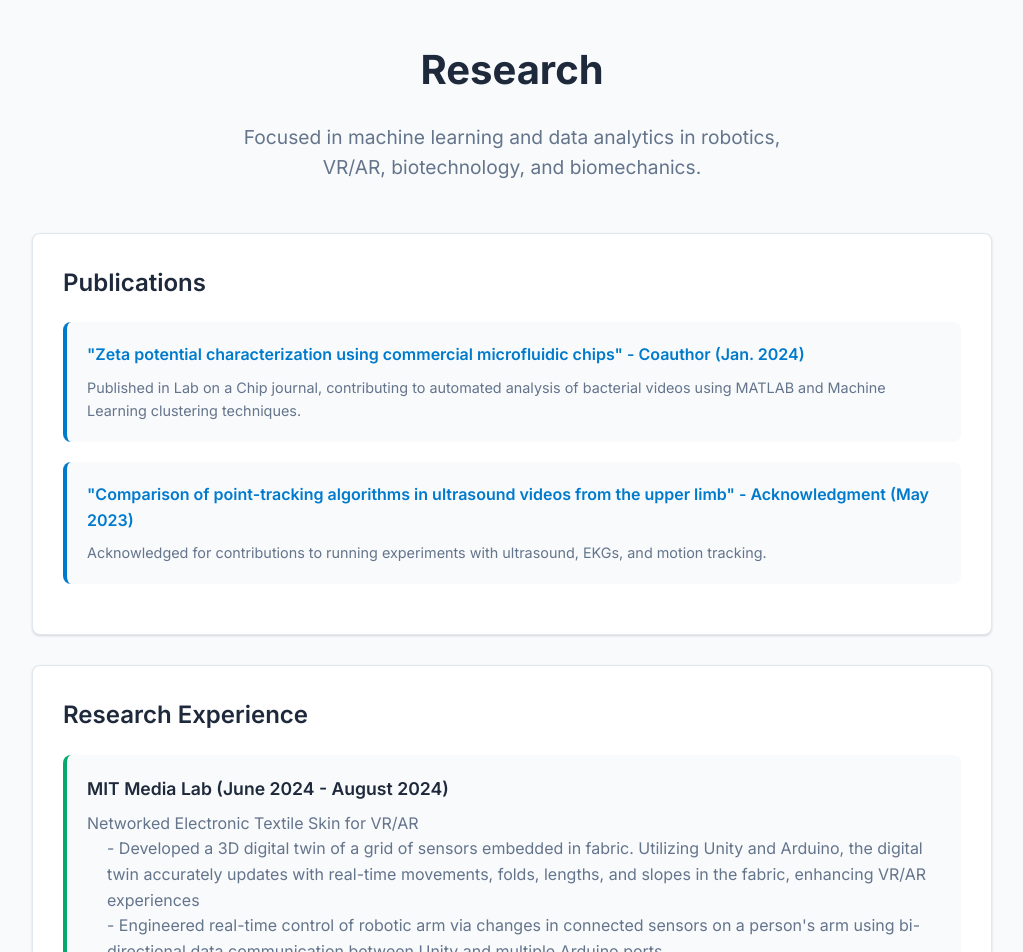
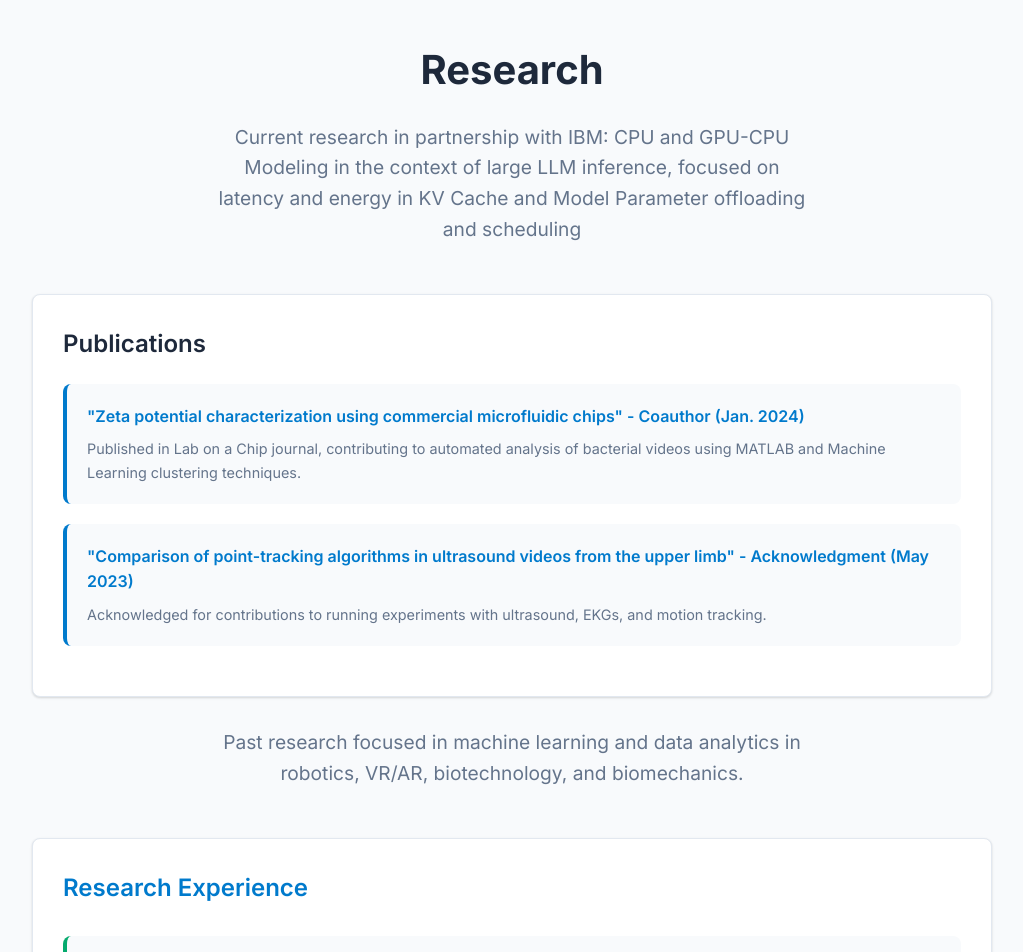
Before and after one commit to AndreaLeang/akleang, a React (Create React App) app: page /research in a window 1280 px wide. Shown: the part 120-1072 px from the top of the page, without its empty margins (128-1151 px from the left). Built offline with nearby package versions, Linux system fonts and the light colour scheme.

Commit message:
edited and added projects tab V1

```diff
--- a/public/index.html
+++ b/public/index.html
@@ -2,7 +2,6 @@
 <html lang="en">
   <head>
     <meta charset="utf-8" />
-    <link rel="icon" href="%PUBLIC_URL%/favicon.ico" />
     <meta name="viewport" content="width=device-width, initial-scale=1" />
     <meta name="theme-color" content="#007acc" />
     <meta name="description" content="Andrea Leang - MEng candidate at MIT specializing in Electrical Engineering and Computer Science" />
--- a/src/App.tsx
+++ b/src/App.tsx
@@ -4,7 +4,7 @@ import Header from './components/Header';
 import Home from './pages/Home';
 import Research from './pages/Research';
 import Experience from './pages/Experience';
-import Media from './pages/Media';
+import Projects from './pages/Projects';
 import Contact from './pages/Contact';
 import { GlobalStyle } from './styles/GlobalStyle';
 
@@ -17,7 +17,7 @@ function App() {
         <Route path="/" element={<Home />} />
         <Route path="/research" element={<Research />} />
         <Route path="/experience" element={<Experience />} />
-        <Route path="/media" element={<Media />} />
+        <Route path="/projects" element={<Projects />} />
         <Route path="/contact" element={<Contact />} />
       </Routes>
     </>
--- a/src/pages/Home.tsx
+++ b/src/pages/Home.tsx
@@ -98,9 +98,9 @@ const Home: React.FC = () => {
           animate={{ opacity: 1, y: 0 }}
           transition={{ duration: 0.8, delay: 0.4 }}
         >
-          I'm Andrea Leang, specializing in Electrical Engineering and Computer Science,
+          I'm Andrea Leang, majoring in Electrical Engineering and Computer Science,
           with a passion for innovative research and hands-on experience in nanotechnology,
-          learning algorithms, and digital twins.
+          learning algorithms, and overall, digital twins.
         </Description>
 
         <DownloadButton
--- a/src/pages/Media.tsx
+++ b/src/pages/Projects.tsx
@@ -3,7 +3,7 @@ import styled from 'styled-components';
 import { motion } from 'framer-motion';
 // import { FaFileAlt, FaImage, FaVideo, FaExternalLinkAlt } from 'react-icons/fa';
 
-const MediaContainer = styled.div`
+const ProjectsContainer = styled.div`
   padding: 60px 0;
 `;
 
@@ -115,10 +115,6 @@ const MediaPlaceholder = styled.div`
   }
 `;
 
-const MediaIcon = styled.div`
-  font-size: 2rem;
-  opacity: 0.5;
-`;
 
 const ComingSoon = styled.div`
   background: linear-gradient(135deg, var(--primary-color), var(--secondary-color));
@@ -129,16 +125,16 @@ const ComingSoon = styled.div`
   margin: 20px 0;
 `;
 
-const Media: React.FC = () => {
+const Projects: React.FC = () => {
   return (
-    <MediaContainer>
+    <ProjectsContainer>
       <Section>
         <Title
           initial={{ opacity: 0, y: 30 }}
           animate={{ opacity: 1, y: 0 }}
           transition={{ duration: 0.8 }}
         >
-          Media
+          Projects
         </Title>
 
         <Subtitle
@@ -195,7 +191,6 @@ const Media: React.FC = () => {
           transition={{ duration: 0.8, delay: 0.6 }}
         >
           <SubsectionTitle>
-            {/* <FaImage /> */}
             Media Gallery
           </SubsectionTitle>
 
@@ -206,9 +201,6 @@ const Media: React.FC = () => {
 
           <MediaGallery>
             <MediaPlaceholder>
-              <MediaIcon>
-                {/* <FaImage /> */}
-              </MediaIcon>
               <div>
                 <strong>Project Images</strong>
                 <p>Photos from research projects and experiments</p>
@@ -216,9 +208,6 @@ const Media: React.FC = () => {
             </MediaPlaceholder>
 
             <MediaPlaceholder>
-              <MediaIcon>
-                {/* <FaVideo /> */}
-              </MediaIcon>
               <div>
                 <strong>Demo Videos</strong>
                 <p>Interactive demonstrations and project showcases</p>
@@ -226,9 +215,6 @@ const Media: React.FC = () => {
             </MediaPlaceholder>
 
             <MediaPlaceholder>
-              <MediaIcon>
-                {/* <FaFileAlt /> */}
-              </MediaIcon>
               <div>
                 <strong>Technical Documentation</strong>
                 <p>Detailed project documentation and reports</p>
@@ -237,8 +223,8 @@ const Media: React.FC = () => {
           </MediaGallery>
         </Subsection>
       </Section>
-    </MediaContainer>
+    </ProjectsContainer>
   );
 };
 
-export default Media;
+export default Projects;
--- a/src/pages/Research.tsx
+++ b/src/pages/Research.tsx
@@ -133,7 +133,7 @@ const Research: React.FC = () => {
           animate={{ opacity: 1, y: 0 }}
           transition={{ duration: 0.8, delay: 0.2 }}
         >
-          Focused in machine learning and data analytics in robotics, VR/AR, biotechnology, and biomechanics.
+          Current research in partnership with IBM: CPU and GPU-CPU Modeling in the context of large LLM inference, focused on latency and energy in KV Cache and Model Parameter offloading and scheduling
         </Subtitle>
 
         <Subsection
@@ -176,14 +176,27 @@ const Research: React.FC = () => {
           </PublicationList>
         </Subsection>
 
+        <Subtitle
+          initial={{ opacity: 0, y: 20 }}
+          animate={{ opacity: 1, y: 0 }}
+          transition={{ duration: 0.8, delay: 0.2 }}
+        >
+          Past research focused in machine learning and data analytics in robotics, VR/AR, biotechnology, and biomechanics.
+        </Subtitle>
+
         <Subsection
           initial={{ opacity: 0, y: 30 }}
           animate={{ opacity: 1, y: 0 }}
           transition={{ duration: 0.8, delay: 0.6 }}
         >
           <SubsectionTitle>
-            {/* <FaGraduationCap /> */}
-            Research Experience
+            <PublicationTitle
+              href="https://docs.google.com/presentation/d/1d7Qra6YD2JJIQYHkSVG0ghMygJf6ifC8YJQv7Qt4lSM/edit?usp=sharing"
+              target="_blank"
+              rel="noopener noreferrer">
+              Research Experience
+            </PublicationTitle>
+
           </SubsectionTitle>
           <ExperienceList>
             <ExperienceItem>
```
Also changed, not shown: package.json (+8 -4 lines).
